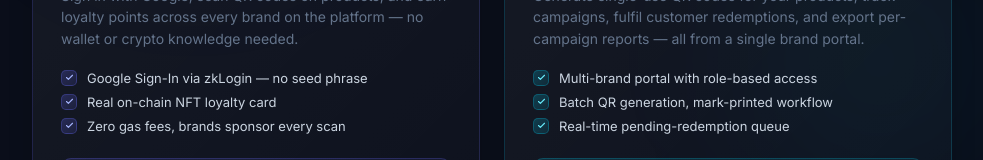
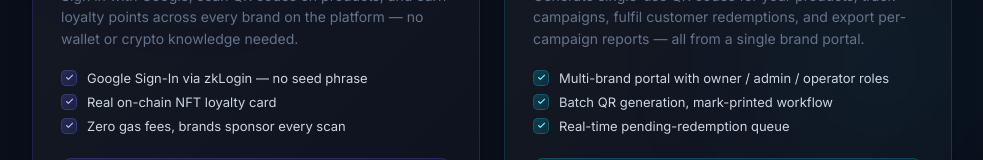
Before and after one commit to Tatendamarimo/SuiLoyalty, a Next.js app in the folder frontend/: page / in a window 1280 px wide. Shown: the part 455-615 px from the top of the page, without its empty margins (148-1131 px from the left). Built offline with nearby package versions, Linux system fonts and the light colour scheme.

Commit message:
frontend: audience picker at root, consumer sign-in moved to /customer

```diff
--- a/frontend/src/app/page.tsx
+++ b/frontend/src/app/page.tsx
@@ -250,7 +250,7 @@ export default function Picker() {
             title="I'm a brand operator"
             tagline="Generate single-use QR codes for your products, track campaigns, fulfil customer redemptions, and export per-campaign reports — all from a single brand portal."
             bullets={[
-              "Multi-brand portal with role-based access",
+              "Multi-brand portal with owner / admin / operator roles",
               "Batch QR generation, mark-printed workflow",
               "Real-time pending-redemption queue",
             ]}
```
